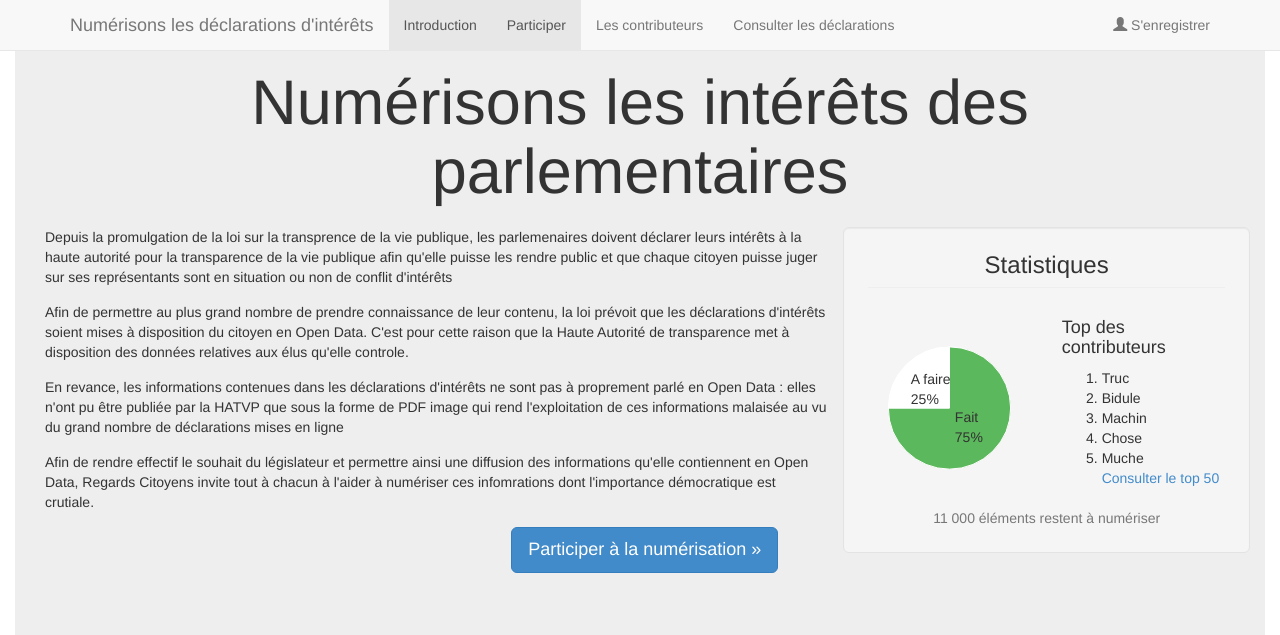
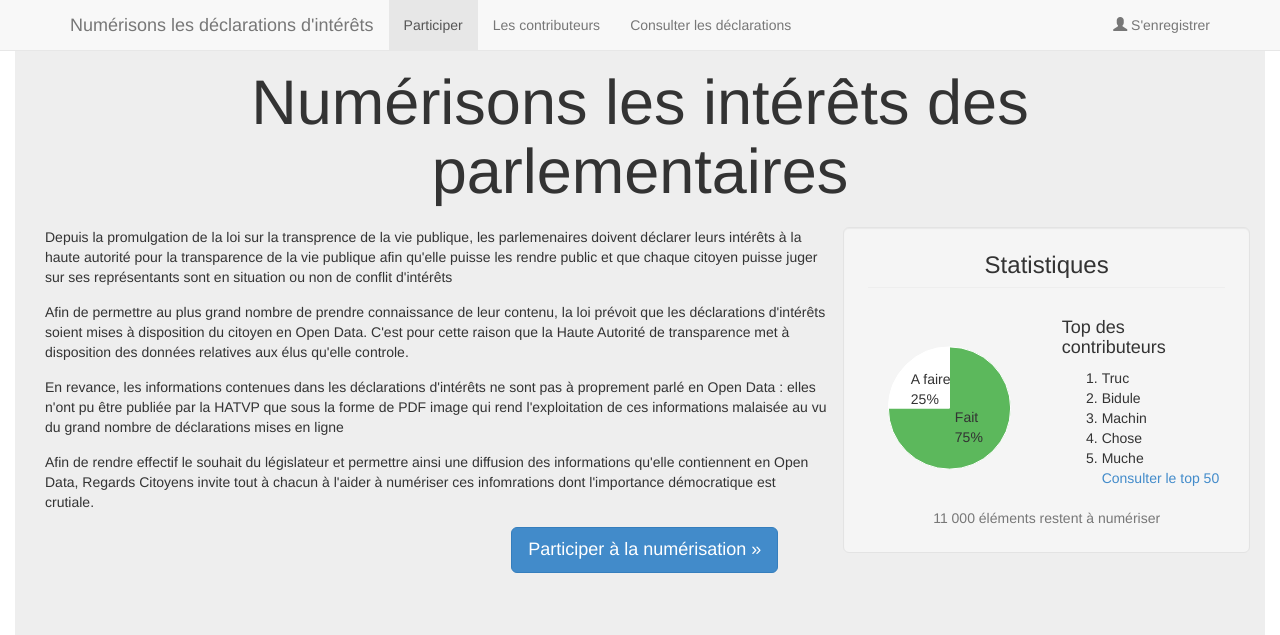
Before and after one commit to regardscitoyens/crowdsource_dpi, a PHP site: page /index.php in a window 1280 px wide. Shown: the top 635 px of the page. Run offline with PHP 8.4, Linux system fonts and the light colour scheme; the visitor is signed in with stand-in values (Sample User, id 1); data that the repository does not hold is empty.

Commit message:
simplify menu entries

```diff
--- a/include/view/header.php
+++ b/include/view/header.php
@@ -37,7 +37,6 @@ h1 {margin-bottom: 20px;}
         </div>
         <div class="navbar-collapse collapse">
           <ul class="nav navbar-nav">
-            <li<?php if($menu_home) echo ' class="active" '; ?>><a href="./">Introduction</a></li>
             <li<?php if($menu_home) echo ' class="active" '; ?>><a href="./#crowdsource">Participer</a></li>
             <li><a href="./contributeurs.php">Les contributeurs</a></li>
             <li<?php if($menu_declaration) echo ' class="active"'; ?>><a href="http://www.hatvp.fr/consulter-les-declarations-rechercher.html">Consulter les déclarations</a></li>
```
